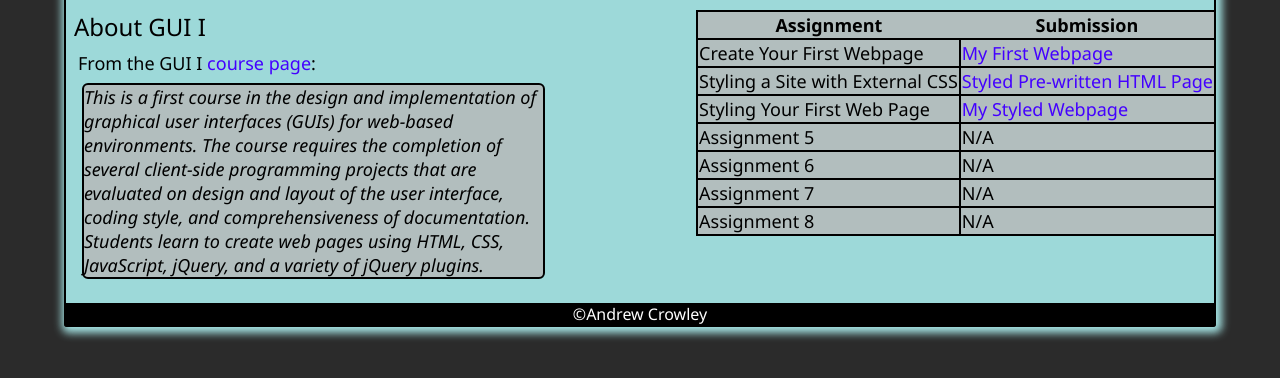
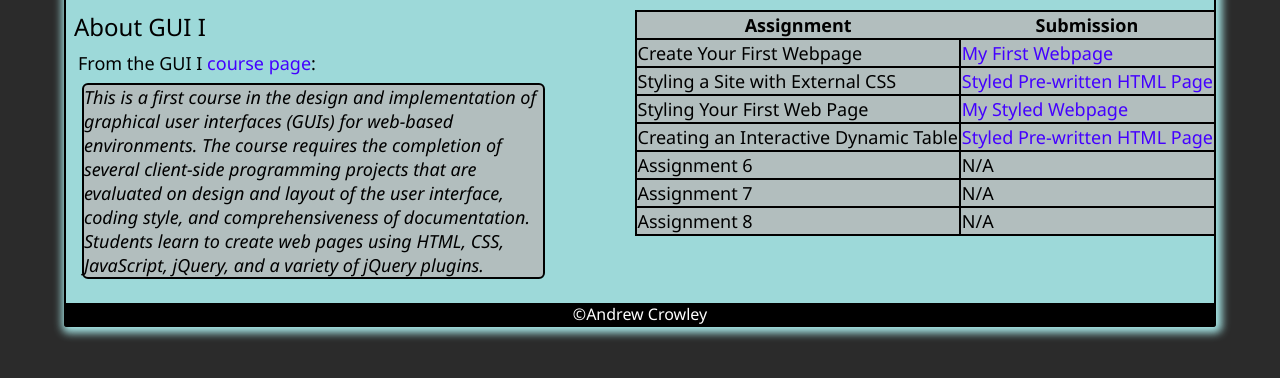
Before and after one commit to andrewcrowley-student/mySite, a plain HTML site: page gui_i/gui_i.html in a window 1280 px wide. Shown: the part 86-464 px from the top of the page. Drawn offline with Linux system fonts and the light colour scheme.

Commit message:
Added assignment entry for Homework 6

```diff
--- a/gui_i/gui_i.html
+++ b/gui_i/gui_i.html
@@ -39,19 +39,19 @@
                 </tr>
                 <tr>
                     <td>Create Your First Webpage</td>
-                    <td><a href="./assignments/assignment-2/index.html">My First Webpage</a></td>
+                    <td><a href="./assignments/hw-2/index.html">My First Webpage</a></td>
                 </tr>
                 <tr>
                     <td>Styling a Site with External CSS</td>
-                    <td><a href="./assignments/assignment-3/index.html">Styled Pre-written HTML Page</a></td>
+                    <td><a href="./assignments/hw-3/index.html">Styled Pre-written HTML Page</a></td>
                 </tr>
                 <tr>
                     <td>Styling Your First Web Page</td>
                     <td><a href="../index.html">My Styled Webpage</a></td>
                 </tr>
                 <tr>
-                    <td>Assignment 5</td>
-                    <td>N/A</td>
+                    <td>Creating an Interactive Dynamic Table</td>
+                    <td><a href="./assignments/hw-6/multiplication_table.html">Styled Pre-written HTML Page</a></td>
                 </tr>
                 <tr>
                     <td>Assignment 6</td>
```
